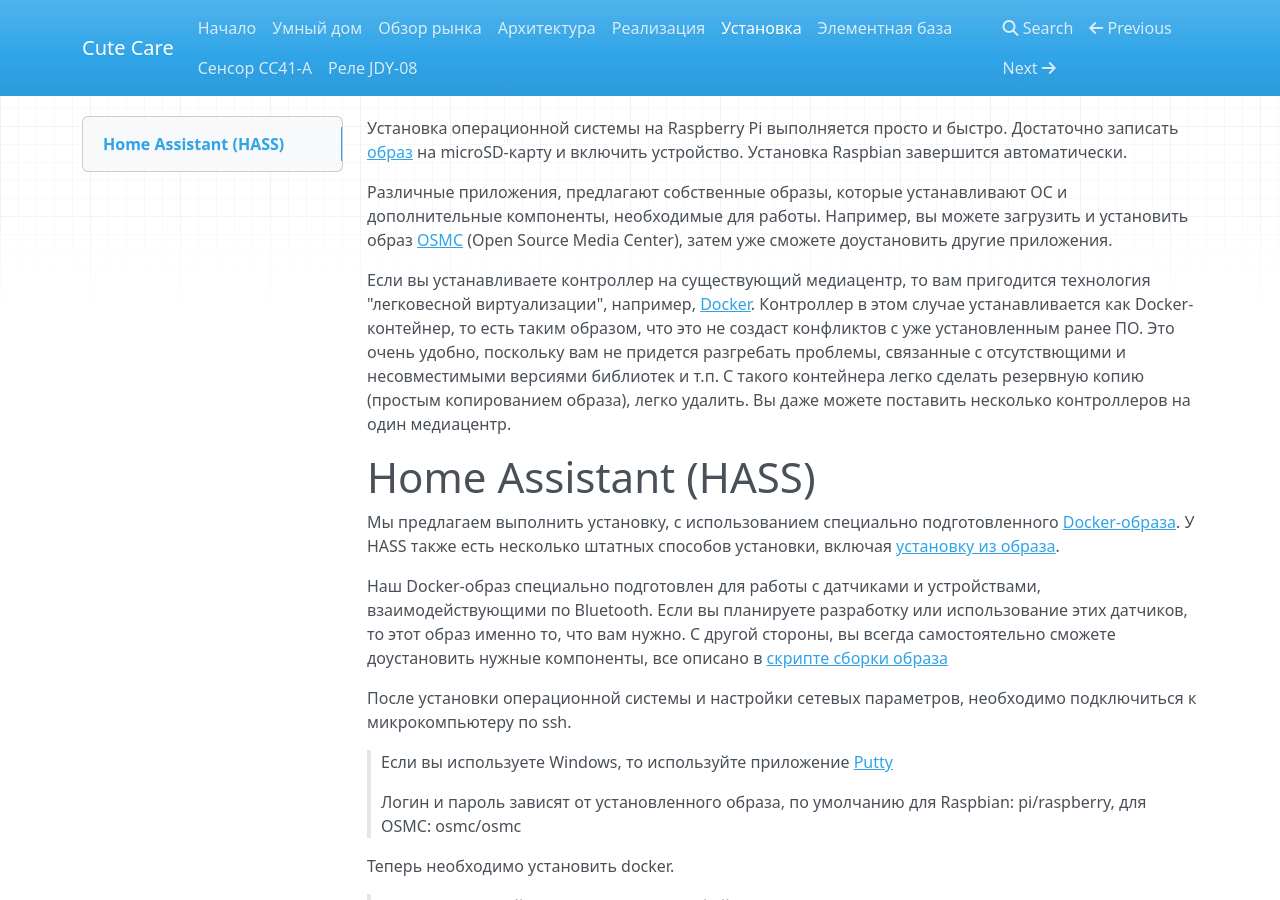
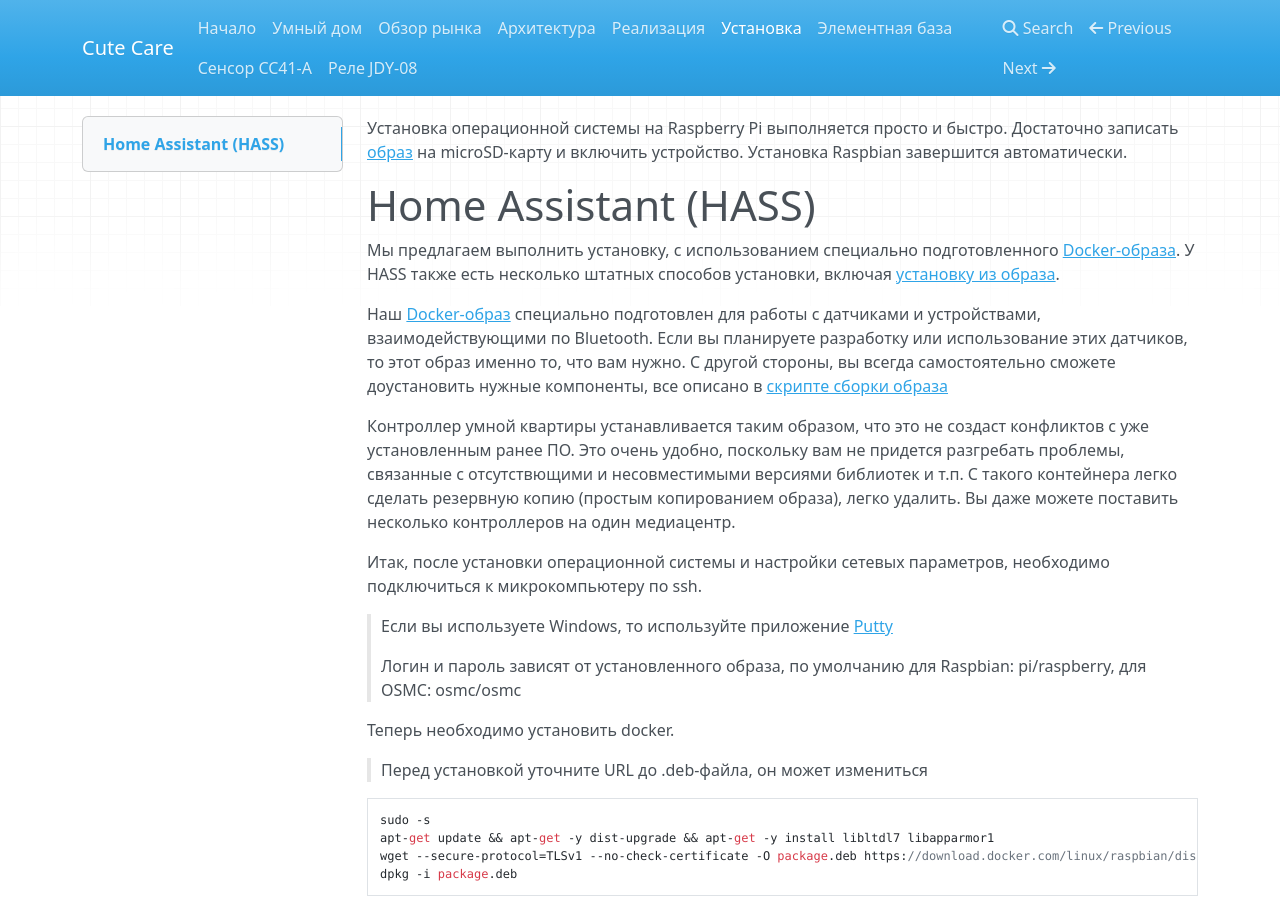
Before and after one commit to cutecare/cutecare-docs, an MkDocs documentation site: the page built from docs/Установка.md, in a window 1280 px wide and 900 px high. Built offline with MkDocs 1.6.1, drawn with Linux system fonts in a browser that asks for light colours; nearby versions of some CDN libraries; old or Windows-style settings are respelled for this version of MkDocs.

Commit message:
Update Установка.md

```diff
--- a/docs/Установка.md
+++ b/docs/Установка.md
@@ -1,21 +1,17 @@
 Установка операционной системы на Raspberry Pi выполняется просто и быстро.
 Достаточно записать [образ](https://www.raspberrypi.org/downloads/raspbian/) на microSD-карту и включить устройство.
 Установка Raspbian завершится автоматически.
-
-Различные приложения, предлагают собственные образы, которые устанавливают ОС и дополнительные компоненты, необходимые для работы.
-Например, вы можете загрузить и установить образ [OSMC](https://osmc.tv/download/) (Open Source Media Center), затем уже сможете доустановить другие приложения.
-
-Если вы устанавливаете контроллер на существующий медиацентр, то вам пригодится технология "легковесной виртуализации", например, [Docker](https://www.docker.com/). Контроллер в этом случае устанавливается как Docker-контейнер, то есть таким образом, что это не создаст конфликтов с уже установленным ранее ПО. Это очень удобно, поскольку вам не придется разгребать проблемы, связанные с отсутствющими и несовместимыми версиями библиотек и т.п. С такого контейнера легко сделать резервную копию (простым копированием образа), легко удалить. Вы даже можете поставить несколько контроллеров на один медиацентр.
 
 # Home Assistant (HASS)
 
 Мы предлагаем выполнить установку, с использованием специально подготовленного [Docker-образа](https://hub.docker.com/r/cutecare/rpi-home-assistant/). У HASS также есть несколько штатных способов установки, включая [установку из образа](https://home-assistant.io/hassio/installation/).
 
-Наш Docker-образ специально подготовлен для работы с датчиками и устройствами, взаимодействующими по Bluetooth.
-Если вы планируете разработку или использование этих датчиков, то этот образ именно то, что вам нужно.
+Наш [Docker-образ](https://hub.docker.com/r/cutecare/rpi-home-assistant/) специально подготовлен для работы с датчиками и устройствами, взаимодействующими по Bluetooth. Если вы планируете разработку или использование этих датчиков, то этот образ именно то, что вам нужно.
 С другой стороны, вы всегда самостоятельно сможете доустановить нужные компоненты, все описано в [скрипте сборки образа](https://github.com/cutecare/rpi-home-assistant/blob/master/build.sh)
 
-После установки операционной системы и настройки сетевых параметров, необходимо подключиться к микрокомпьютеру по ssh.
+Контроллер умной квартиры устанавливается таким образом, что это не создаст конфликтов с уже установленным ранее ПО. Это очень удобно, поскольку вам не придется разгребать проблемы, связанные с отсутствющими и несовместимыми версиями библиотек и т.п. С такого контейнера легко сделать резервную копию (простым копированием образа), легко удалить. Вы даже можете поставить несколько контроллеров на один медиацентр.
+
+Итак, после установки операционной системы и настройки сетевых параметров, необходимо подключиться к микрокомпьютеру по ssh.
 
 > Если вы используете Windows, то используйте приложение [Putty](http://www.putty.org/)
 
```
